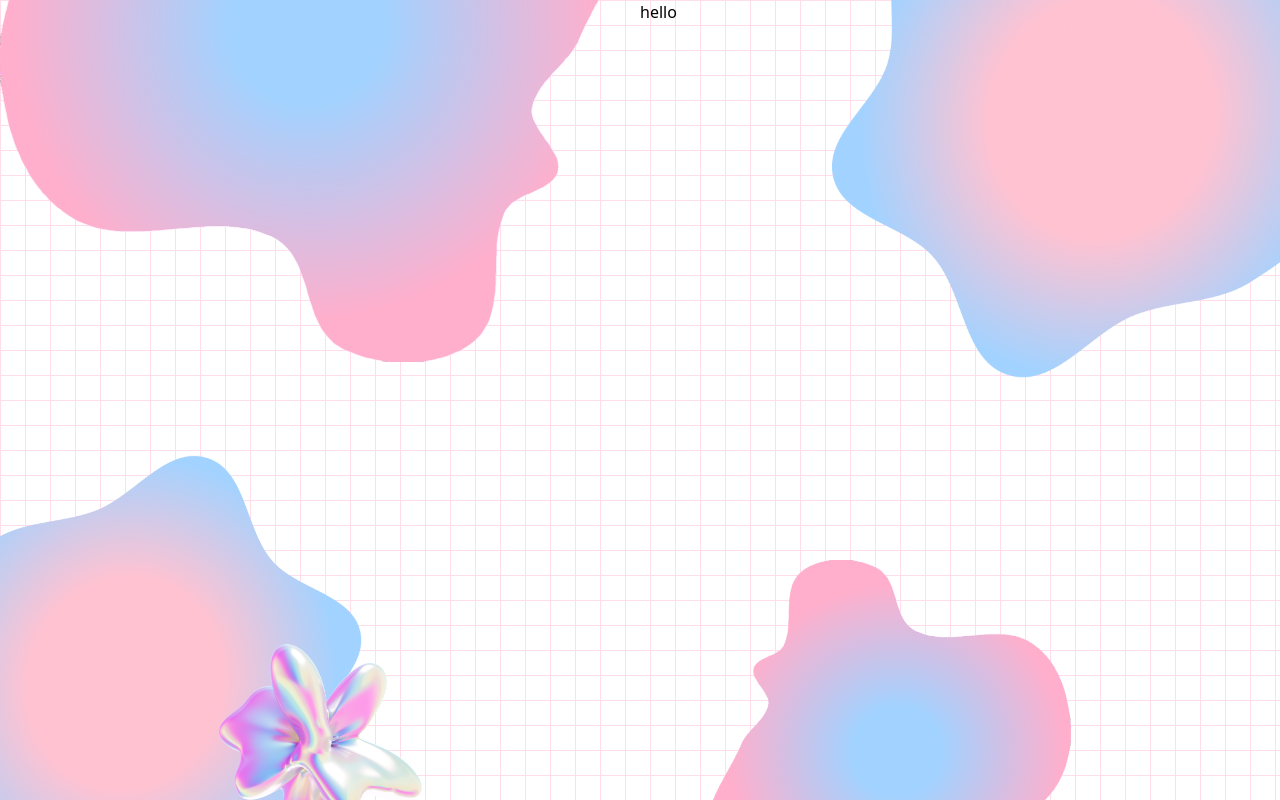
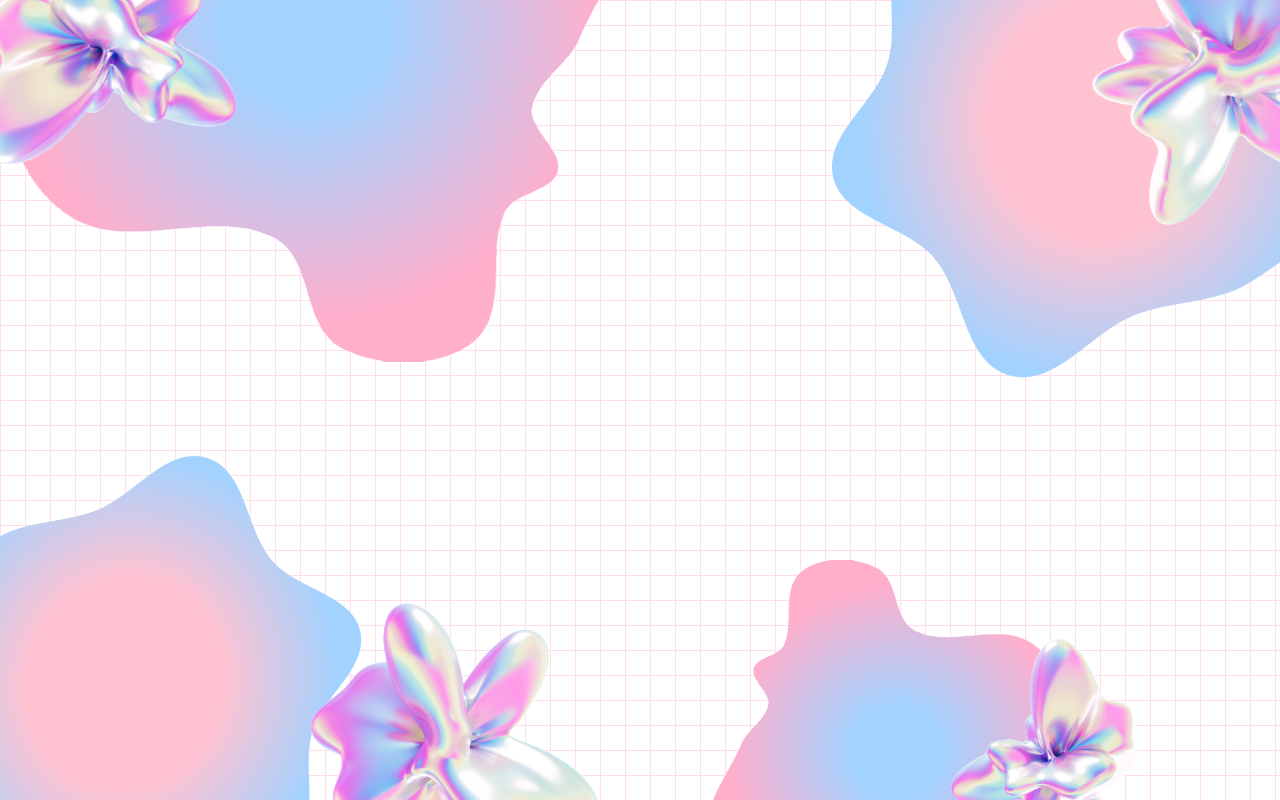
Before and after one commit to derrrna/project-cybooth, a React (Vite) app in the folder cybooth/: page /photobooth in a window 1280 px wide. Built offline with nearby package versions, Linux system fonts and the light colour scheme.

Commit message:
fixed background issues with animation

```diff
--- a/cybooth/src/pages/Photobooth.tsx
+++ b/cybooth/src/pages/Photobooth.tsx
@@ -2,48 +2,46 @@ import DynamicImage from "../components/DynamicImage.tsx";
 
 export default function Photobooth() {
     return(
-        <div className={'flex'}>
-            <div className={'overflow-hidden w-screen h-screen'}>
+        <div className={'overflow-hidden w-screen h-screen flex'}>
             {/* grid background*/}
-                <div className="absolute w-screen overflow-hidden h-screen bg-[size:25px_25px] opacity-40 z-[-50]
+            <div className="w-full absolute overflow-hidden h-full bg-[size:25px_25px] opacity-40 z-[1]
             bg-[linear-gradient(to_right,#FFAFCC_0.5px,transparent_1px),linear-gradient(to_bottom,#FFAFCC_0.5px,transparent_1px)]"/>
 
             {/* blob layer background 1 - visible only on laptop*/}
-                <div className="hidden lg:flex flex-col absolute z-[-40] w-screen h-screen overflow-hidden">
-                    <img src="/blob2.png" alt="blob" className="w-1/2 h-4/5 -translate-y-2/5  object-contain"/>
+            <div className="hidden lg:flex absolute flex-col w-screen h-screen overflow-hidden">
+                <img src="/blob2.png" alt="blob" className="w-1/2 h-4/5 -translate-y-2/5 z-[2] object-contain"/>
                 <img src="/blob2.png" alt="blob"
-                         className="w-1/2 h-3/7 -translate-y-1/8 translate-x-8/9 rotate-180 object-contain"/>
+                     className="w-1/2 h-3/7 -translate-y-1/8 translate-x-8/9 rotate-180 z-[2] object-contain"/>
             </div>
 
             {/* blob layer background 2 - visible for mobile, ipads, laptop*/}
-                <div className="w-full h-full absolute z-[-39] overflow-hidden flex">
+            <div className="w-full h-full absolute overflow-hidden flex">
                 <div className="w-1/2 h-full relative">
                     <img src="/blob1.png"
-                             className="scale-180 lg:scale-70 translate-y-1/3 -translate-x-2/7 absolute bottom-0 left-0"/>
+                         className="scale-180 lg:scale-70 translate-y-1/3 -translate-x-2/7 z-[3] absolute bottom-0 left-0"/>
                 </div>
                 <div className="w-1/2 h-full relative">
                     <img src="/blob1.png"
-                             className="scale-130 translate-x-1/5 -translate-y-1/3 lg:scale-80 rotate-180 absolute right-0"/>
+                         className="scale-130 translate-x-1/5 z-[3] -translate-y-1/3 lg:scale-80 rotate-180 absolute right-0"/>
                 </div>
             </div>
 
-                <div className={"w-full h-full flex z-[-38]"}>
-                    <DynamicImage imageSource={"Flower1.png"} imageStyle={'rotate-90 translate-y-3/7 -translate-x-1/4 lg:-translate-x-0'}
+            {/* flower layer background 1 - visible for mobile, ipads, laptop */}
+            <div className={"w-full h-full absolute flex overflow-hidden"}>
+                <DynamicImage imageSource={"Flower1.png"} imageStyle={'z-[5] rotate-90 translate-y-3/7 -translate-x-1/4 lg:-translate-x-0'}
                               scaleUp={'lg:scale-45 scale-90'} originalScale={'lg:scale-40 scale-80'}/>
-                    <DynamicImage imageSource={"Flower1.png"} imageStyle={'rotate-180 -translate-y-4/9 -translate-x-2/5 lg:-translate-y-2/5 lg:-translate-x-1/7'}
+                <DynamicImage imageSource={"Flower1.png"} imageStyle={'z-[5] rotate-180 -translate-y-4/9 -translate-x-2/5 lg:-translate-y-2/5 lg:-translate-x-1/7'}
                               scaleUp={'lg:scale-45 scale-80'} originalScale={'lg:scale-40 scale-70'}/>
             </div>
 
-                {/*TODO:fix this issue*/}
-                <div className={"hidden lg:flex w-full h-full z-[-37]"}>
-                    <DynamicImage imageSource={"Flower2.png"} originalScale={'scale-50'} imageStyle={'-rotate-90'}/>
-                    <DynamicImage imageSource={"Flower2.png"} originalScale={'scale-50'} scaleUp={'scale-60'}/>
-                </div>
+            {/**/}
+            <div className={'hidden w-full h-full absolute lg:flex overflow-hidden'}>
+                <DynamicImage imageSource={"Flower2.png"} originalScale={'scale-30'} scaleUp={'scale-40'}
+                              imageStyle={'z-[5] -rotate-90 -translate-y-3/7 -translate-x-1/3'} />
+                <DynamicImage imageSource={"Flower2.png"} originalScale={'scale-30'} scaleUp={'scale-40'}
+                              imageStyle={'z-[5] rotate-45 translate-y-4/9 translate-x-1/9'} />
             </div>
 
-            <div className={'w-full h-full z-[0] flex'}>
-                <h1>hello</h1>
-            </div>
         </div>
     )
 }
```
Lines whose indentation alone changed are shown as unchanged.
